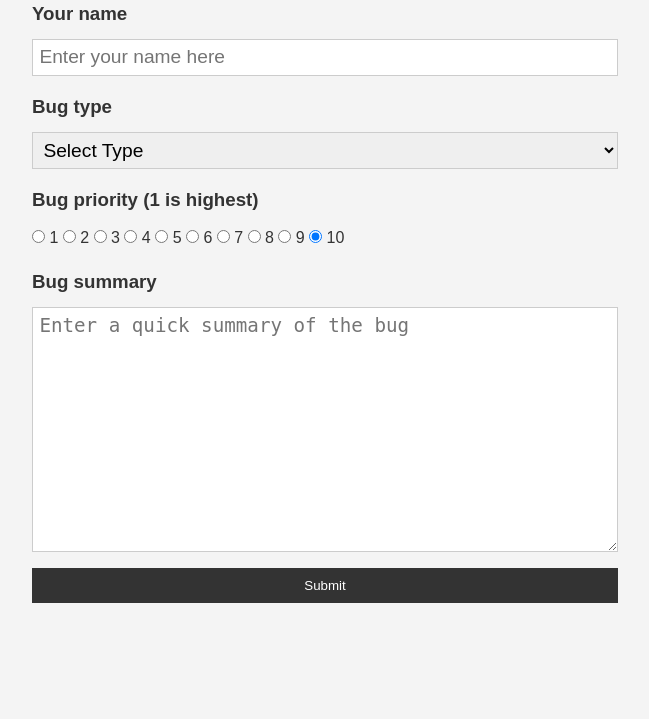
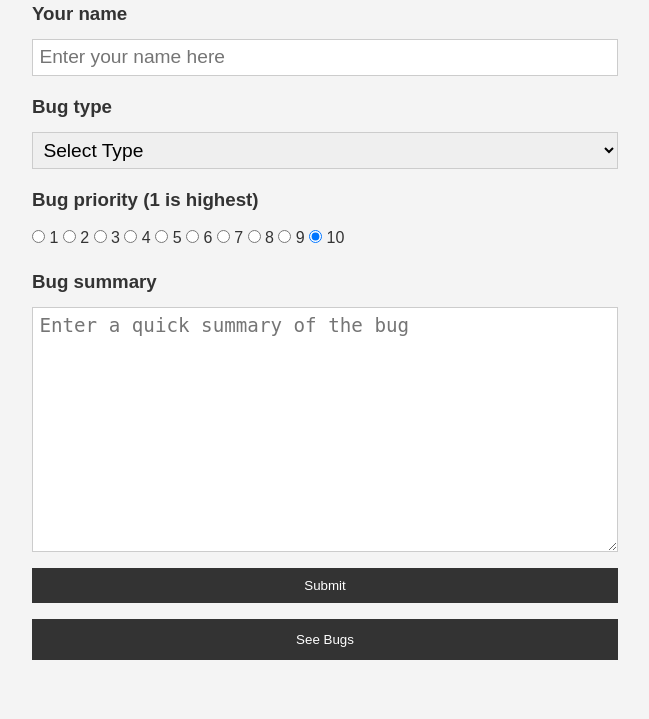
Before and after one commit to dxaviud/bug-tracker, a Flask app: page / in a window 1280 px wide. Shown: the part 33-752 px from the top of the page, without its empty margins (315-964 px from the left). Run offline with Flask 2, Linux system fonts and the light colour scheme.

Commit message:
links in success page to other pages

```diff
--- a/static/bugs.css
+++ b/static/bugs.css
@@ -2,7 +2,3 @@
     margin: 0 auto;
     padding: 0 0 0 20px;
 }
-
- a {
-    text-decoration: none;
-}
--- a/static/style.css
+++ b/static/style.css
@@ -38,12 +38,6 @@ img {
 	margin-top: 2rem;
 }
 
-.logo {
-	width: 300px;
-	display: block;
-	margin: auto;
-}
-
 .form-group {
 	margin: 1rem 0;
 }
@@ -69,3 +63,9 @@ textarea {
 	outline: none;
 	margin-top: 1rem;
 }
+
+.link {
+	font-size: 13.3333px;
+	text-decoration: none;
+	text-align: center;
+}
--- a/templates/bugs.html
+++ b/templates/bugs.html
@@ -16,5 +16,5 @@
             {% endfor %}
         </ul>
     </div>
-    <a href="{{ url_for('index') }}" class="btn">Submit another bug</a>
+    <a href="{{ url_for('index') }}" class="btn link">Submit another bug</a>
 {% endblock %}
--- a/templates/index.html
+++ b/templates/index.html
@@ -48,6 +48,7 @@
                 ></textarea>
             </div>
             <input type="submit" value="Submit" class="btn" />
+            <a href="{{ url_for('bugs') }}" class="btn link">See Bugs</a>
         </form>
     </div>
 {% endblock %}
--- a/templates/success.html
+++ b/templates/success.html
@@ -11,7 +11,8 @@
         <div class="container">
             <h1>Success!</h1>
             <h2>Best of luck to everyone fixing the bug!</h2>
-            <a href="{{ url_for('bugs') }}" class="btn">Bugs</a>
+            <a href="{{ url_for('bugs') }}" class="btn link">See Bugs</a>
+            <a href="{{ url_for('index') }}" class="btn link">Submit another bug</a>
         </div>
     </body>
 </html>
```
